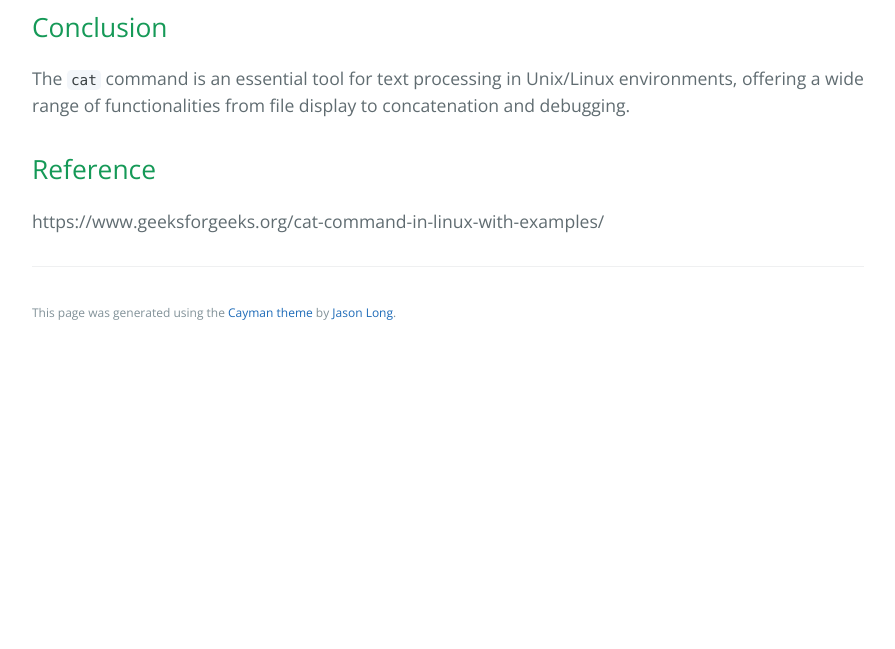
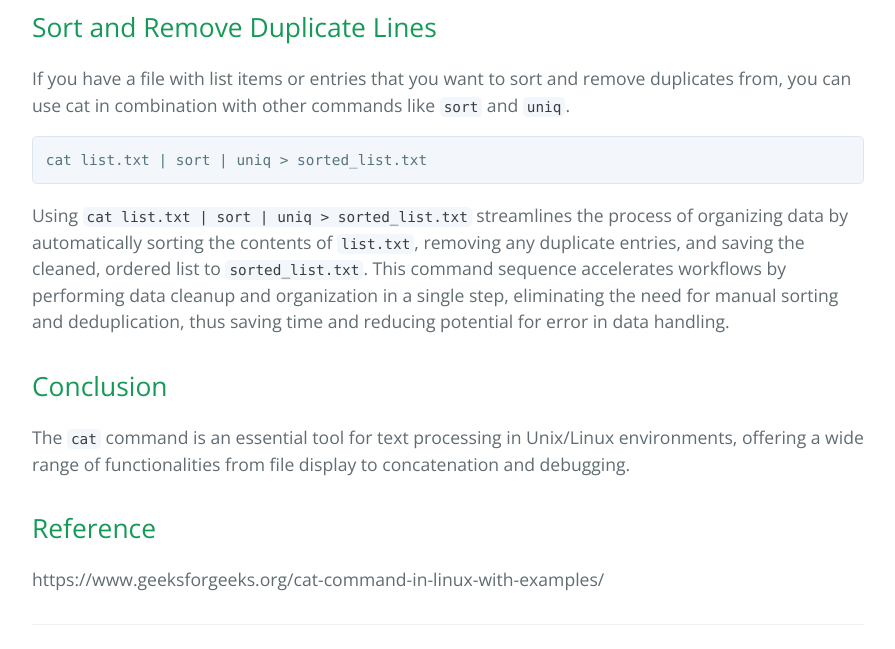
Before and after one commit to learning-software-engineering/learning-software-engineering.github.io, a Jekyll site: the page built from Topics/Software_Tools/cat.md, in a window 1280 px wide and 900 px high, scrolled down 3883 px, cut to the strip 251-900 px from the top of the window. Shown: the whole strip, without its empty margins (192-1087 px from the left). Built offline with Jekyll 4.4.1, drawn with Linux system fonts in a browser that asks for light colours; our own code applies the rules of GitHub Pages for plain Markdown files; before the commit the page ends 4489 px from its top, so only the background shows below that.

Commit message:
speed up works command
Add cat command that helps programmers speed up their works

````diff
--- a/Topics/Software_Tools/cat.md
+++ b/Topics/Software_Tools/cat.md
@@ -56,6 +56,7 @@ To append text to an existing file:
 ```bash
 cat >> existingfile.txt
 ```
+
 <img width="452" alt="Screenshot 2024-03-12 at 12 00 29 AM" src="https://github.com/learning-software-engineering/learning-software-engineering.github.io/assets/98674104/4c3bc972-8242-4de0-8a1d-d869656630ec">
 
 <img width="348" alt="Screenshot 2024-03-12 at 12 01 00 AM" src="https://github.com/learning-software-engineering/learning-software-engineering.github.io/assets/98674104/40153a7b-bf24-4d8d-ad0a-35cb4f93c26c">
@@ -89,6 +90,16 @@ cat file1.txt file2.txt file3.txt
 
 <img width="502" alt="Screenshot 2024-03-12 at 12 03 41 AM" src="https://github.com/learning-software-engineering/learning-software-engineering.github.io/assets/98674104/3be8397f-788d-4394-b2a2-438f83bbc4f9">
 
+## Sort and Remove Duplicate Lines
+
+If you have a file with list items or entries that you want to sort and remove duplicates from, you can use cat in combination with other commands like `sort` and `uniq`.
+
+```bash
+cat list.txt | sort | uniq > sorted_list.txt
+```
+
+Using `cat list.txt | sort | uniq > sorted_list.txt` streamlines the process of organizing data by automatically sorting the contents of `list.txt`, removing any duplicate entries, and saving the cleaned, ordered list to `sorted_list.txt`. This command sequence accelerates workflows by performing data cleanup and organization in a single step, eliminating the need for manual sorting and deduplication, thus saving time and reducing potential for error in data handling.
+
 ## Conclusion
 
 The `cat` command is an essential tool for text processing in Unix/Linux environments, offering a wide range of functionalities from file display to concatenation and debugging.
````
